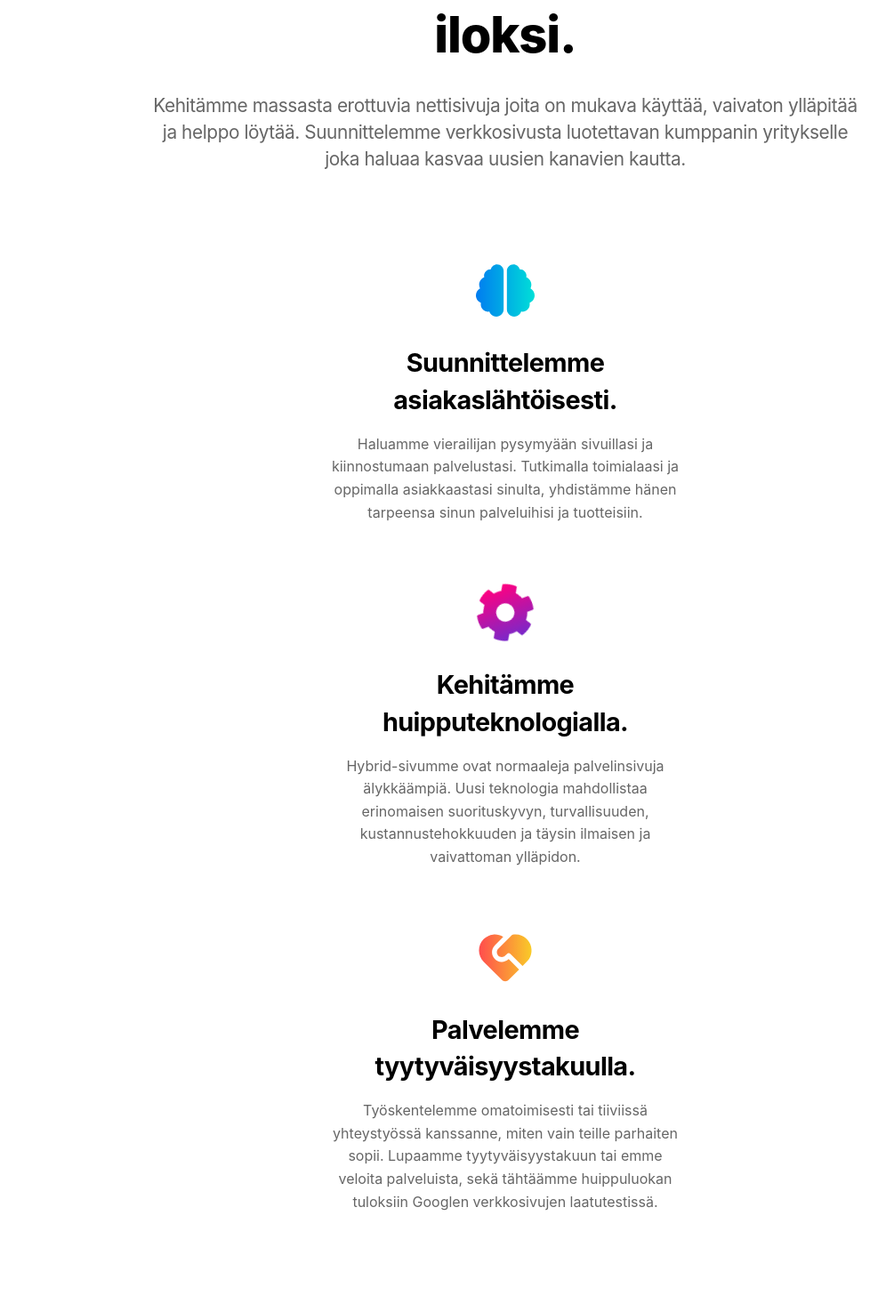
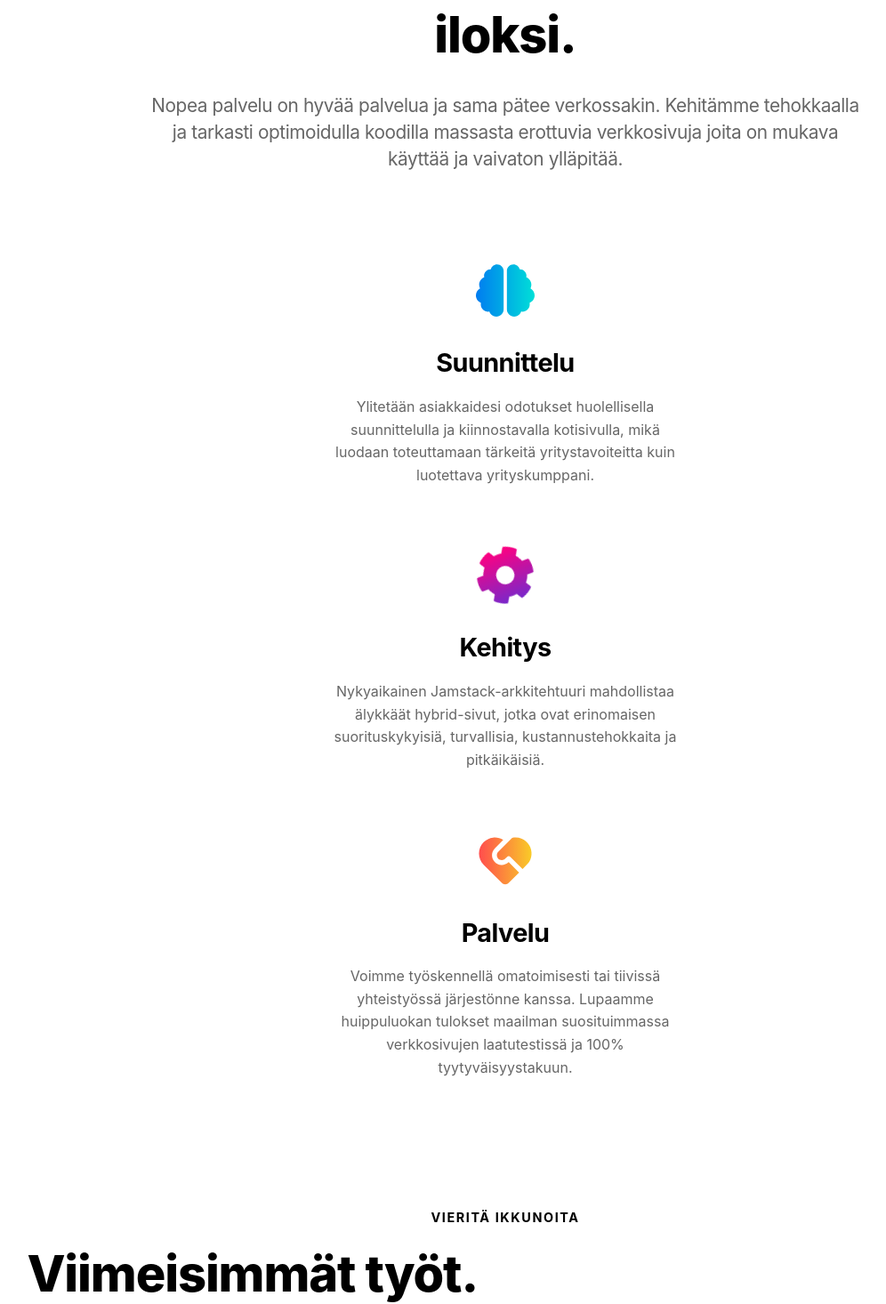
Before and after one commit to digiaalto/etusivu, a Next.js app: page / in a window 1280 px wide. Shown: the part 1124-2590 px from the top of the page at 89% size, without its empty margins (72-1068 px from the left). Built offline with nearby package versions, Linux system fonts and the light colour scheme.

Commit message:
sisältösäätö

```diff
--- a/components/etusivu/Palvelut.js
+++ b/components/etusivu/Palvelut.js
@@ -16,10 +16,9 @@ const Palvelut = (props) => {
       </HeadersWrap>
       <TextsWrapper>
         <h2 className={styles.headerDescription}>
-          Kehitämme massasta erottuvia nettisivuja joita on mukava käyttää,
-          vaivaton ylläpitää ja helppo löytää. Suunnittelemme verkkosivusta
-          luotettavan kumppanin yritykselle joka haluaa kasvaa uusien kanavien
-          kautta.
+          Nopea palvelu on hyvää palvelua ja sama pätee verkossakin. Kehitämme
+          tehokkaalla ja tarkasti optimoidulla koodilla massasta erottuvia
+          verkkosivuja joita on mukava käyttää ja vaivaton ylläpitää.
         </h2>
       </TextsWrapper>
       <PalvelutOminaisuudet />
--- a/components/etusivu/PalvelutOminaisuudet.js
+++ b/components/etusivu/PalvelutOminaisuudet.js
@@ -3,26 +3,25 @@ import styles from "./PalvelutOminaisuudet.module.sass"
 const PalvelutOminaisuudet = () => {
   return (
     <div className={styles.container}>
-      <Ominaisuus icon={BrainIcon} header="Suunnittelemme asiakaslähtöisesti.">
+      <Ominaisuus icon={BrainIcon} header="Suunnittelu">
         <p>
-          Haluamme vierailijan pysymyään sivuillasi ja kiinnostumaan
-          palvelustasi. Tutkimalla toimialaasi ja oppimalla asiakkaastasi
-          sinulta, yhdistämme hänen tarpeensa sinun palveluihisi ja tuotteisiin.
+          Ylitetään asiakkaidesi odotukset huolellisella suunnittelulla ja
+          kiinnostavalla kotisivulla, mikä luodaan toteuttamaan tärkeitä
+          yritystavoiteitta kuin luotettava yrityskumppani.
         </p>
       </Ominaisuus>
-      <Ominaisuus icon={CogIcon} header="Kehitämme huipputeknologialla.">
+      <Ominaisuus icon={CogIcon} header="Kehitys">
         <p>
-          Hybrid-sivumme ovat normaaleja palvelinsivuja älykkäämpiä. Uusi
-          teknologia mahdollistaa erinomaisen suorituskyvyn, turvallisuuden,
-          kustannustehokkuuden ja täysin ilmaisen ja vaivattoman ylläpidon.
+          Nykyaikainen Jamstack-arkkitehtuuri mahdollistaa älykkäät
+          hybrid-sivut, jotka ovat erinomaisen suorituskykyisiä, turvallisia,
+          kustannustehokkaita ja pitkäikäisiä.
         </p>
       </Ominaisuus>
-      <Ominaisuus icon={HeartIcon} header="Palvelemme tyytyväisyystakuulla.">
+      <Ominaisuus icon={HeartIcon} header="Palvelu">
         <p>
-          Työskentelemme omatoimisesti tai tiiviissä yhteystyössä kanssanne,
-          miten vain teille parhaiten sopii. Lupaamme tyytyväisyystakuun tai
-          emme veloita palveluista, sekä tähtäämme huippuluokan tuloksiin
-          Googlen verkkosivujen laatutestissä.
+          Voimme työskennellä omatoimisesti tai tiivissä yhteistyössä
+          järjestönne kanssa. Lupaamme huippuluokan tulokset maailman
+          suosituimmassa verkkosivujen laatutestissä ja 100% tyytyväisyystakuun.
         </p>
       </Ominaisuus>
     </div>
```
